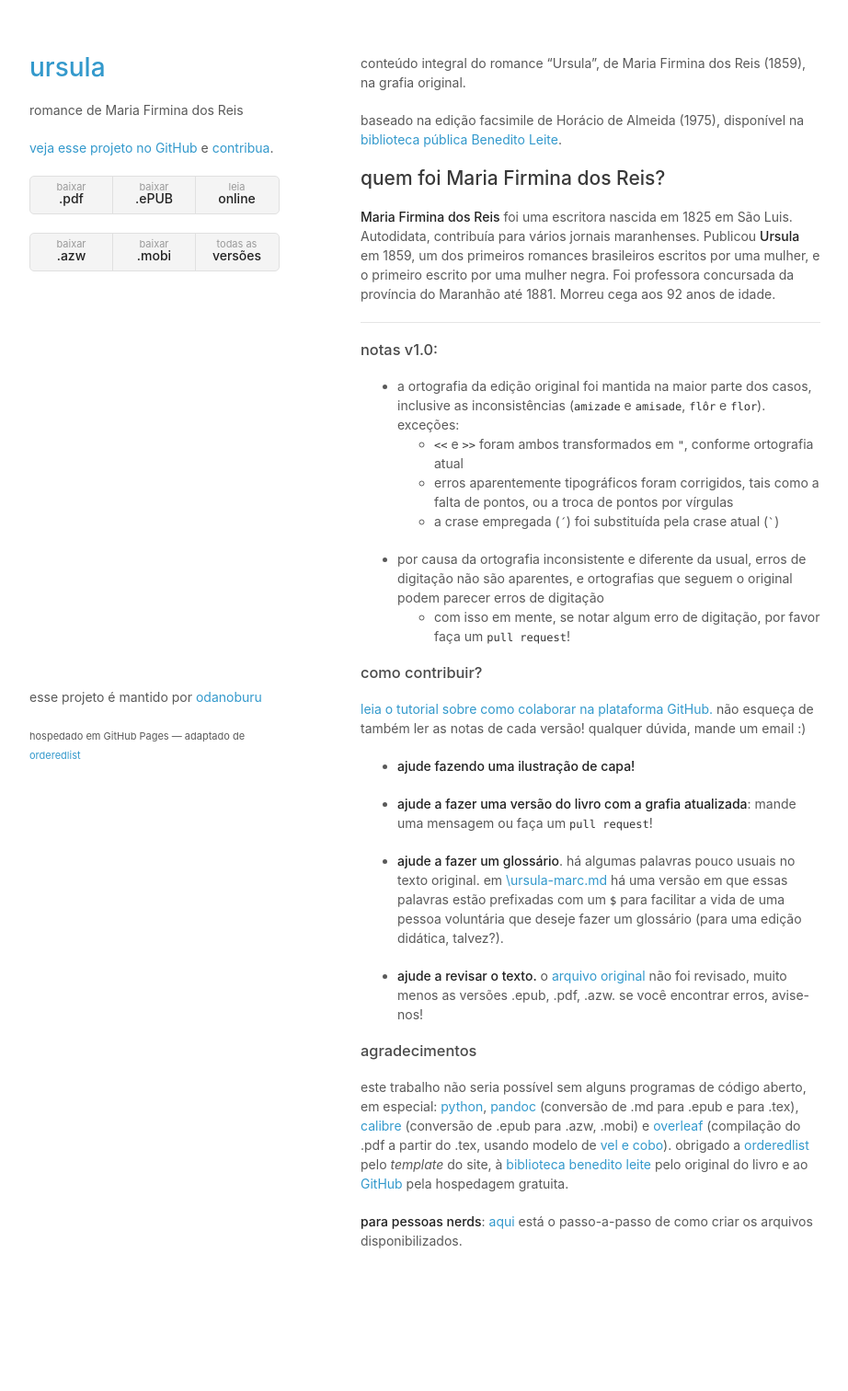
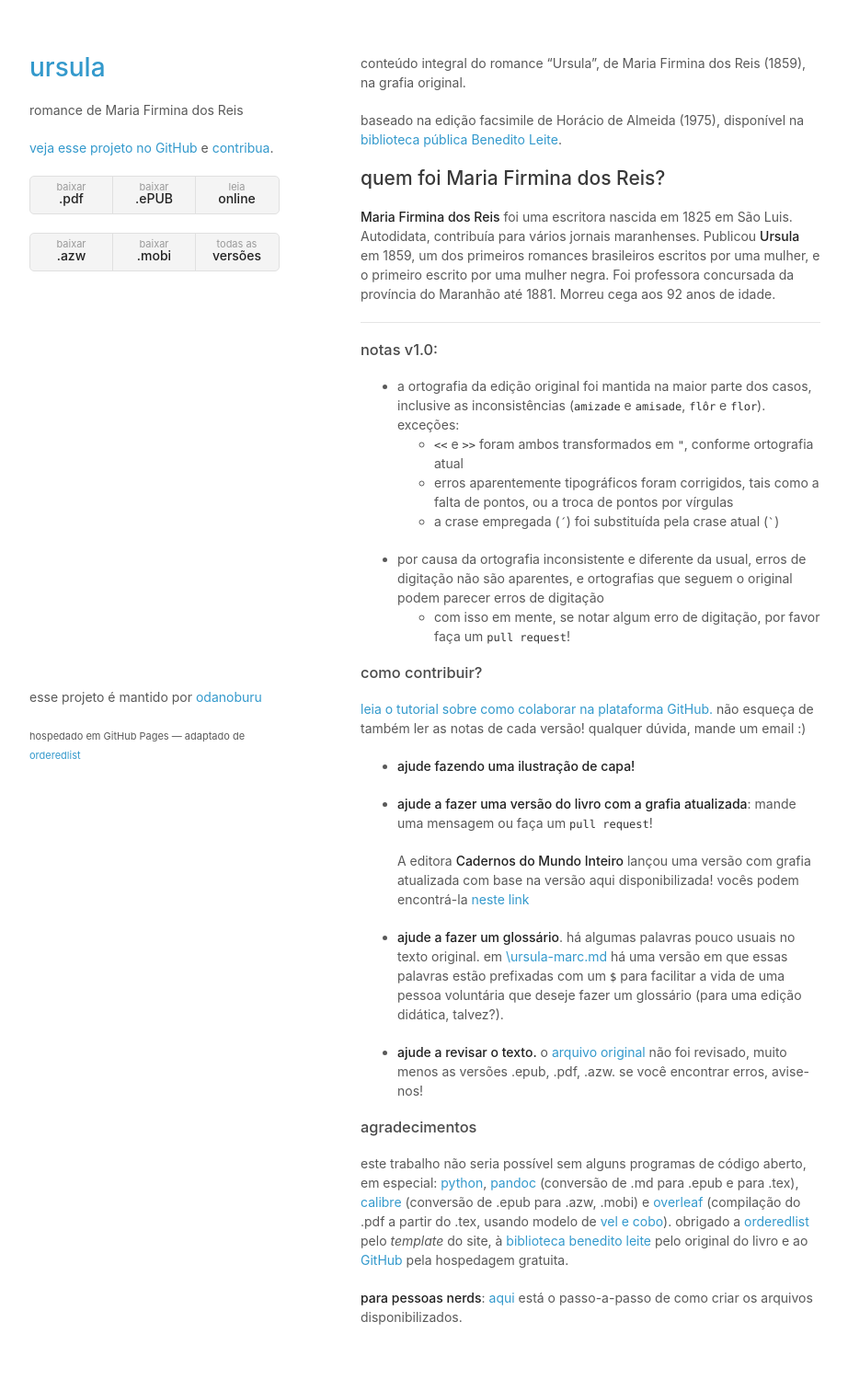
Before and after one commit to odanoburu/ursula, a Jekyll site: the page built from index.md, in a window 1280 px wide. Shown: the whole page at 92% size, without its empty margins (178-1100 px from the left). Built offline with Jekyll 4.4.1, drawn with Linux system fonts in a browser that asks for light colours; before the commit the page ends 1429 px from its top, so only the background shows below that.

Commit message:
add cadernos do mundo inteiro reference

```diff
--- a/index.md
+++ b/index.md
@@ -30,6 +30,8 @@ não esqueça de também ler as notas de cada versão! qualquer dúvida, mande u
 
 * __ajude a fazer uma versão do livro com a grafia atualizada__: mande uma mensagem ou faça um `pull request`!
 
+    A editora **Cadernos do Mundo Inteiro** lançou uma versão com grafia atualizada com base na versão aqui disponibilizada! vocês podem encontrá-la [neste link](http://cadernosdomundointeiro.com.br/livro-ursula.php)
+
 * __ajude a fazer um glossário__. há algumas palavras pouco usuais no texto original. em [\ursula-marc.md](https://github.com/odanoburu/ursula/blob/master/ursula-marc.md) há uma versão em que essas palavras estão prefixadas com um `$` para facilitar a vida de uma pessoa voluntária que deseje fazer um glossário (para uma edição didática, talvez?).
 
 * __ajude a revisar o texto.__ o [arquivo original](https://github.com/odanoburu/ursula/blob/master/v1.0-ursula.md) não foi revisado, muito menos as versões .epub, .pdf, .azw. se você encontrar erros, avise-nos!
```
